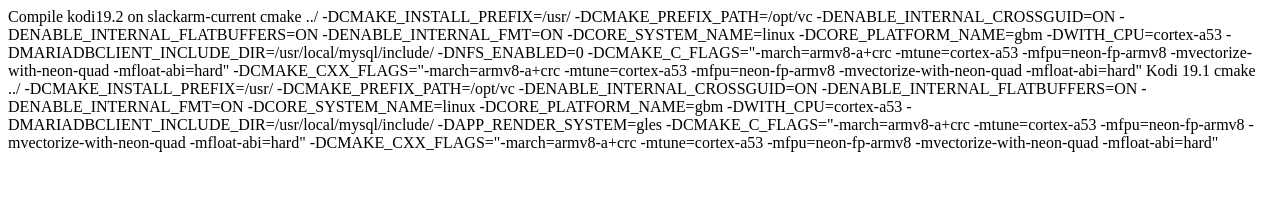
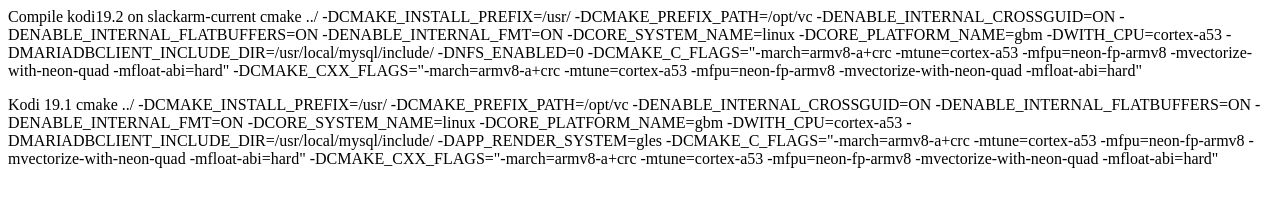
Before and after one commit to juanma1980/juanma1980.github.io, a plain HTML site: page index.html in a window 1280 px wide. Drawn offline with Linux system fonts and the light colour scheme.

Commit message:
Update index.html

```diff
--- a/index.html
+++ b/index.html
@@ -1,7 +1,9 @@
-Compile kodi19.2 on slackarm-current
+<p>Compile kodi19.2 on slackarm-current
 
 cmake ../ -DCMAKE_INSTALL_PREFIX=/usr/ -DCMAKE_PREFIX_PATH=/opt/vc -DENABLE_INTERNAL_CROSSGUID=ON -DENABLE_INTERNAL_FLATBUFFERS=ON -DENABLE_INTERNAL_FMT=ON -DCORE_SYSTEM_NAME=linux -DCORE_PLATFORM_NAME=gbm -DWITH_CPU=cortex-a53 -DMARIADBCLIENT_INCLUDE_DIR=/usr/local/mysql/include/ -DNFS_ENABLED=0 -DCMAKE_C_FLAGS="-march=armv8-a+crc -mtune=cortex-a53 -mfpu=neon-fp-armv8 -mvectorize-with-neon-quad -mfloat-abi=hard" -DCMAKE_CXX_FLAGS="-march=armv8-a+crc -mtune=cortex-a53 -mfpu=neon-fp-armv8 -mvectorize-with-neon-quad -mfloat-abi=hard"
-
+</p>
+<p>
 Kodi 19.1
 
 cmake ../ -DCMAKE_INSTALL_PREFIX=/usr/ -DCMAKE_PREFIX_PATH=/opt/vc -DENABLE_INTERNAL_CROSSGUID=ON -DENABLE_INTERNAL_FLATBUFFERS=ON -DENABLE_INTERNAL_FMT=ON -DCORE_SYSTEM_NAME=linux -DCORE_PLATFORM_NAME=gbm -DWITH_CPU=cortex-a53 -DMARIADBCLIENT_INCLUDE_DIR=/usr/local/mysql/include/ -DAPP_RENDER_SYSTEM=gles -DCMAKE_C_FLAGS="-march=armv8-a+crc -mtune=cortex-a53 -mfpu=neon-fp-armv8 -mvectorize-with-neon-quad -mfloat-abi=hard" -DCMAKE_CXX_FLAGS="-march=armv8-a+crc -mtune=cortex-a53 -mfpu=neon-fp-armv8 -mvectorize-with-neon-quad -mfloat-abi=hard"
+</p>
```
